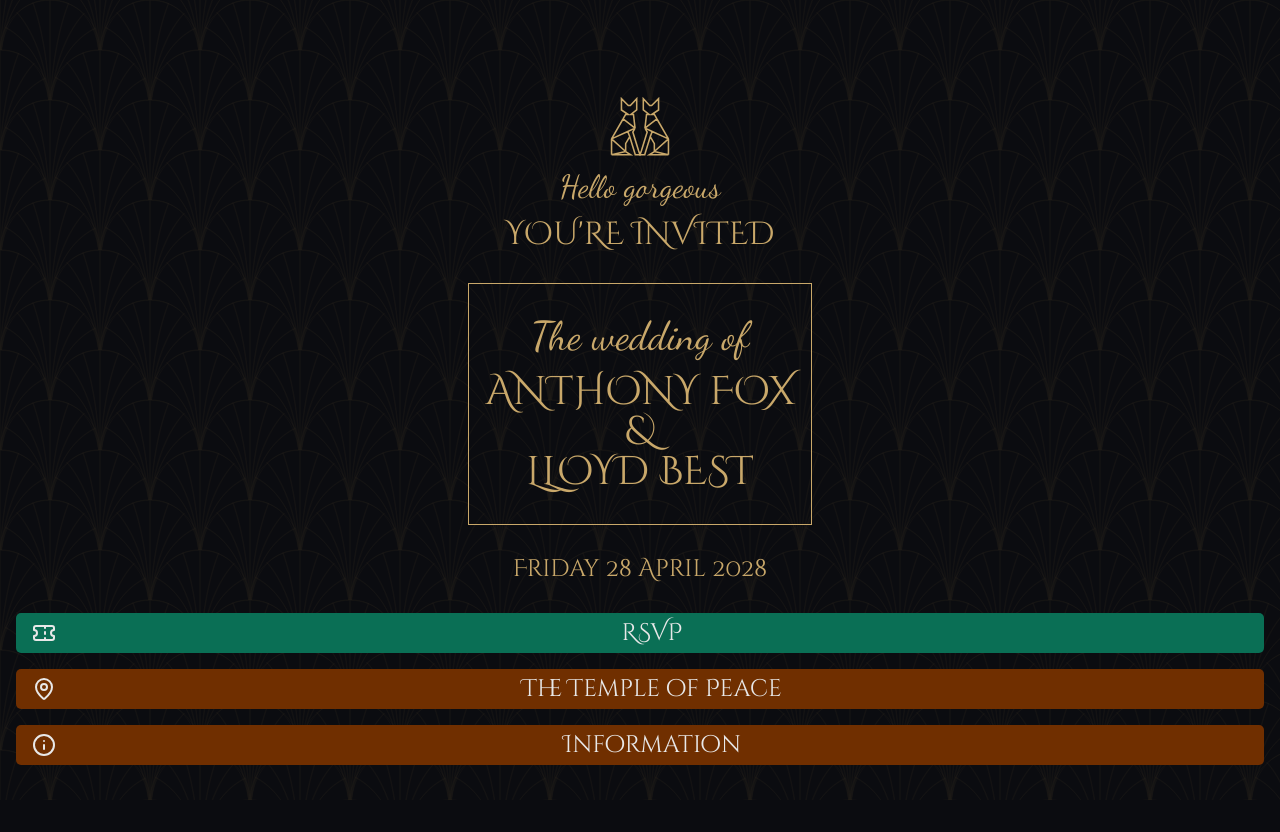
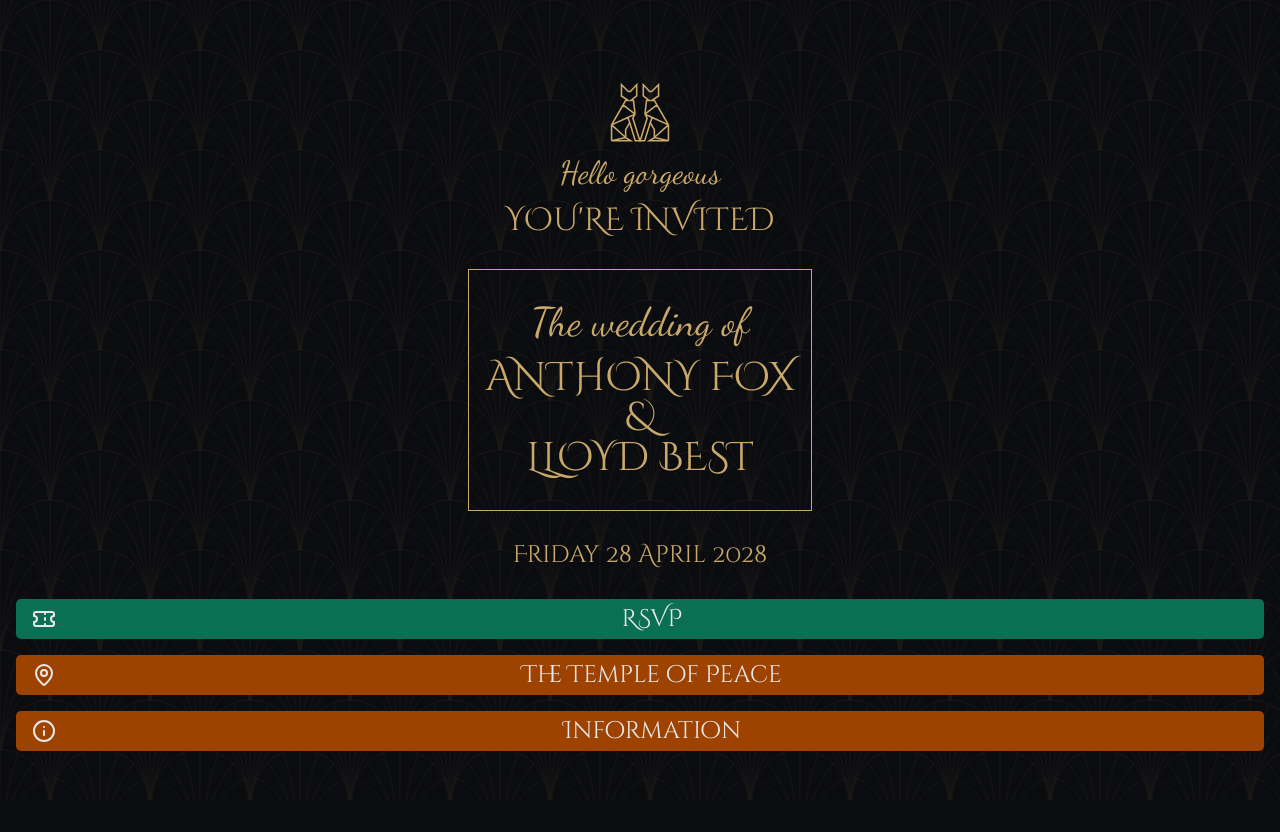
Before and after one commit to MattElcock/BestFoxWedding, a Next.js app: page / in a window 1280 px wide. Before the commit the page ends 800 px from the top, so only its background shows below. Built offline with nearby package versions, Linux system fonts and the light colour scheme; a web font is replaced by a local one.

Commit message:
lighter burnt

```diff
--- a/src/app/globals.css
+++ b/src/app/globals.css
@@ -1,7 +1,7 @@
 :root {
   --color-primary: #0a6f55;
   --color-secondary: #c9a86a;
-  --color-tertiary: #702f00;
+  --color-tertiary: #9e4200;
   --text-light: #e8e8e8;
 }
 
--- a/src/app/page.css
+++ b/src/app/page.css
@@ -3,7 +3,9 @@
   flex-direction: column;
   align-items: center;
   gap: 2rem;
-  margin-top: 6rem;
+  justify-content: center;
+  align-items: center;
+  height: 100vh;
 }
 
 h1,
```
